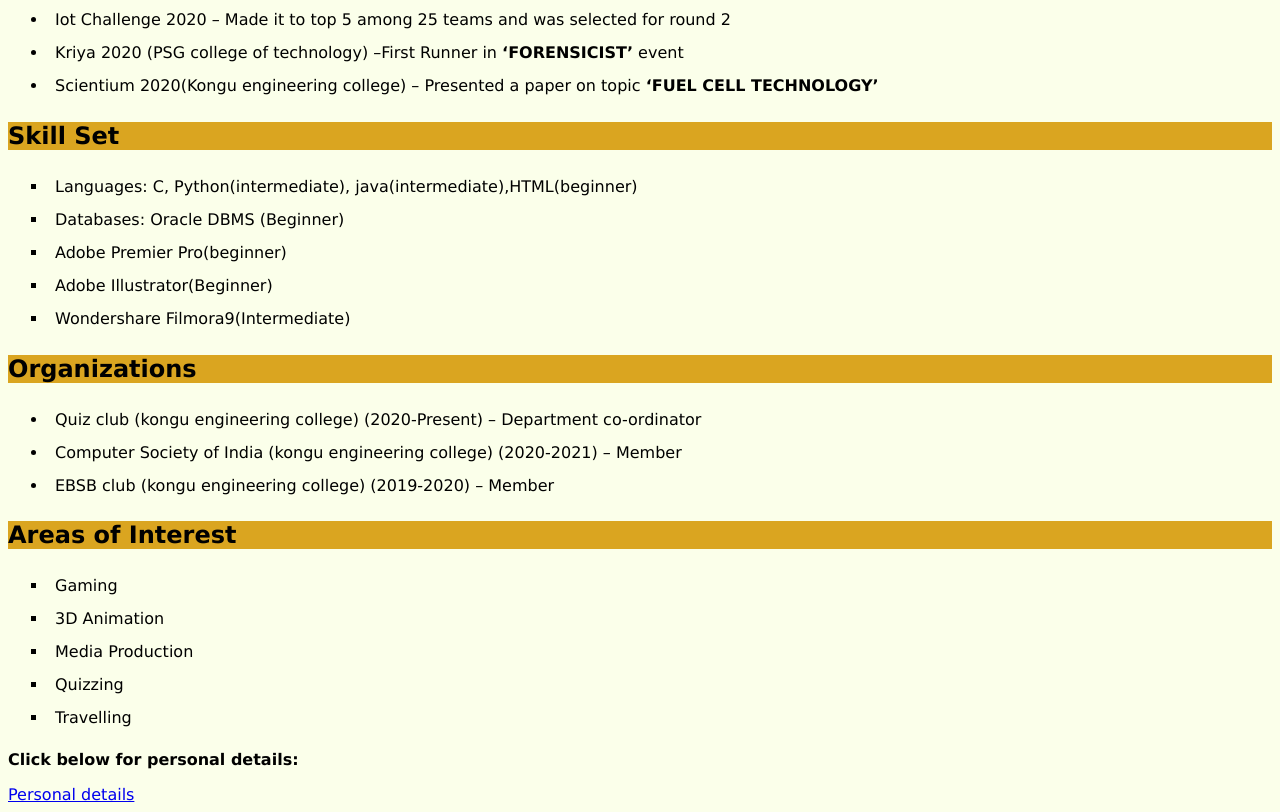
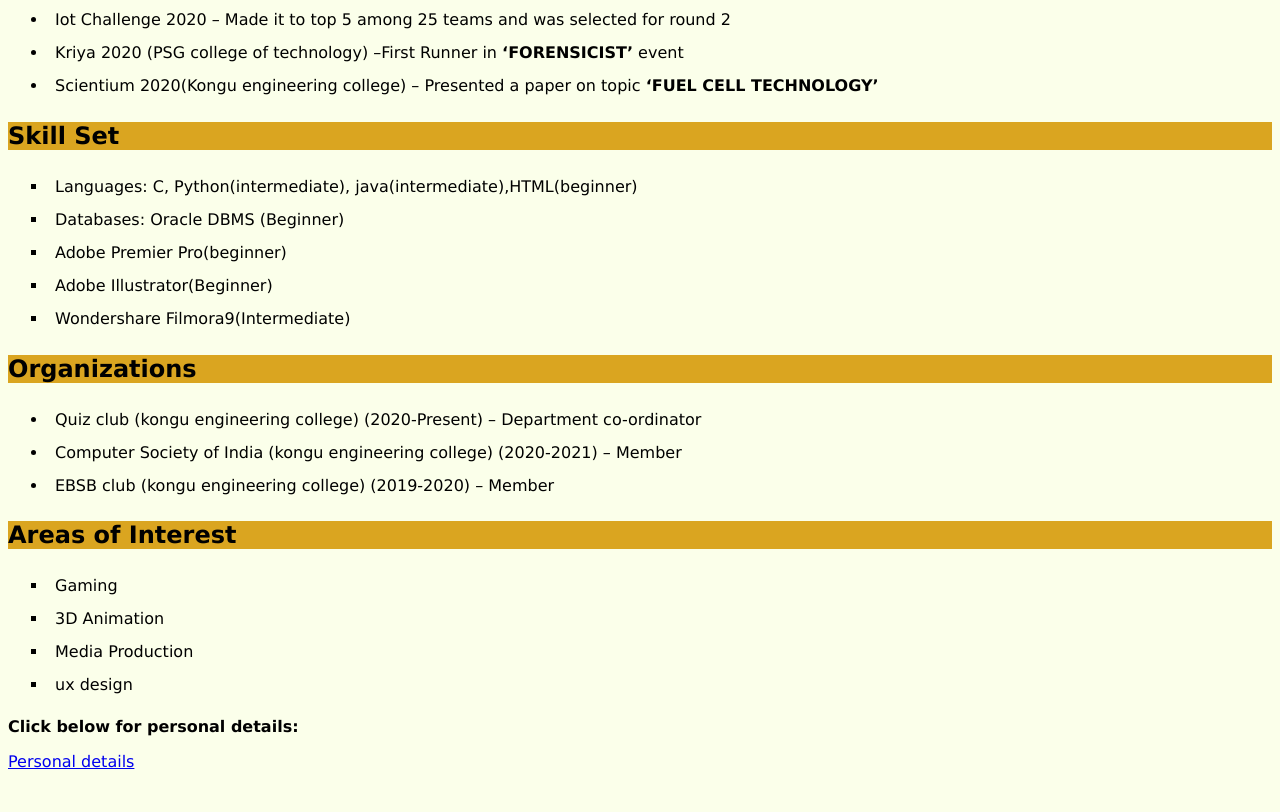
Before and after one commit to anojroshan/WTlab_ex1_Resume, a plain HTML site: page index.html in a window 1280 px wide. Shown: the part 1054-1866 px from the top of the page. After the commit the page ends 1833 px from the top, so only its background shows below. Drawn offline with Linux system fonts and the light colour scheme.

Commit message:
Update index.html

```diff
--- a/index.html
+++ b/index.html
@@ -84,8 +84,7 @@
             <li>Gaming</li>
             <li>3D Animation</li>
             <li>Media Production</li>
-            <li>Quizzing</li>
-            <li>Travelling</li>
+            <li>ux design</li>
         </ul>
         <p><b>Click below for personal details:</b></p>
         <a href="https://anojroshan.github.io/resumepersonalinfo/" target="_blank">Personal details</a>
```
